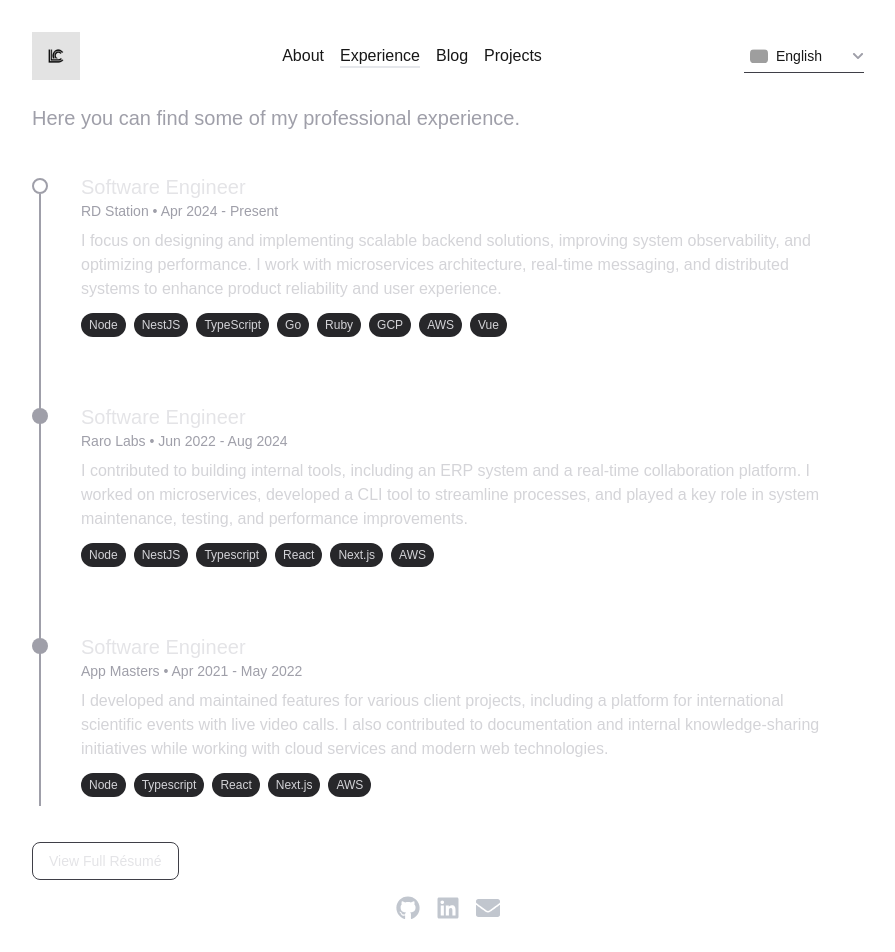
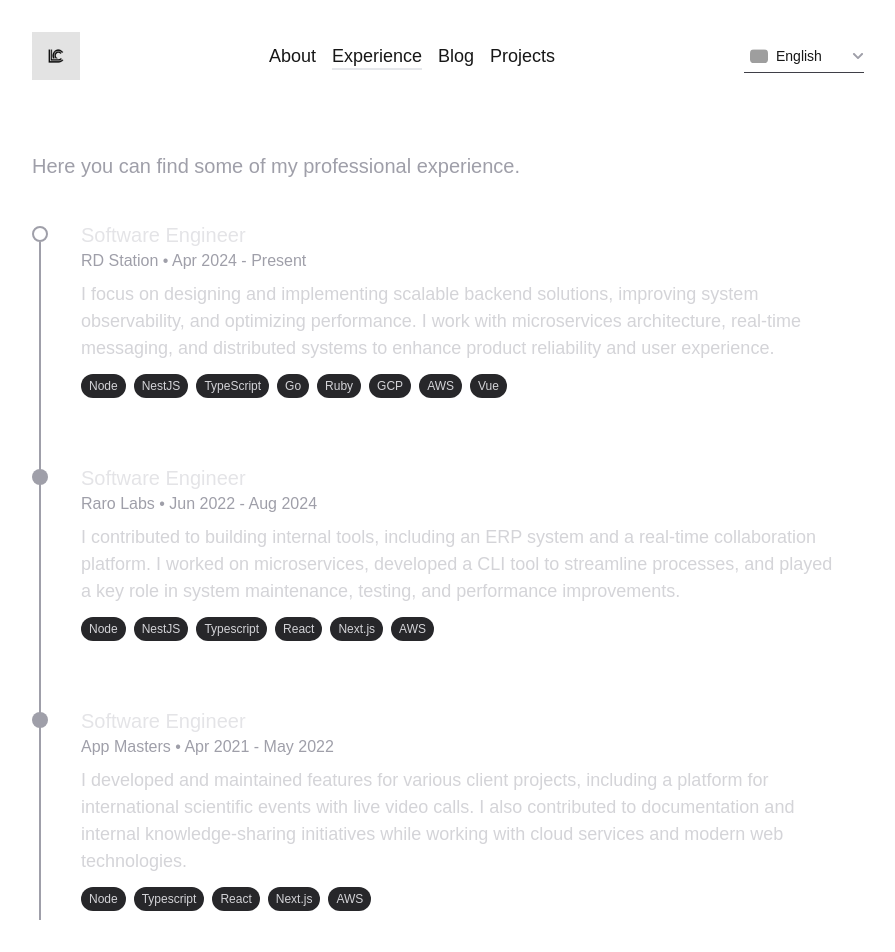
Before and after one commit to lcastrof/lucasdecastro.dev, a Next.js app: page /en/experience in a window 1280 px wide. Shown: the top 952 px of the page, without its empty margins (192-1087 px from the left). Built offline with nearby package versions, Linux system fonts and the light colour scheme; grey boxes are pictures that could not be loaded.

Commit message:
style: fix some basic styles

```diff
--- a/mdx-components.tsx
+++ b/mdx-components.tsx
@@ -27,16 +27,18 @@ const highlighter = await getSingletonHighlighter({
 });
 
 const components = {
-  h1: (props: HeadingProps) => <h1 className="font-medium mb-0" {...props} />,
+  h1: (props: HeadingProps) => (
+    <h1 className="font-medium mb-2 text-4xl" {...props} />
+  ),
   h2: (props: HeadingProps) => (
     <h2
-      className="text-gray-800 dark:text-zinc-200 font-medium mt-8 mb-3"
+      className="text-gray-800 dark:text-zinc-200 font-medium mt-8 mb-3 text-2xl"
       {...props}
     />
   ),
   h3: (props: HeadingProps) => (
     <h3
-      className="text-gray-800 dark:text-zinc-200 font-medium mt-8 mb-3"
+      className="text-gray-800 dark:text-zinc-200 font-medium mt-8 mb-3 text-xl"
       {...props}
     />
   ),
--- a/src/app/[locale]/about/page.tsx
+++ b/src/app/[locale]/about/page.tsx
@@ -9,7 +9,7 @@ export default function About() {
     <PageContainer>
       <PageHeader subtitle={t("subtitle")} />
 
-      <article className="flex flex-col gap-2 text-lg">
+      <article className="flex flex-col gap-2">
         {Array.from({ length: 3 }).map((_, i) => (
           <p key={i}>
             {t.rich(`paragraphs.p${i + 1}`, {
--- a/src/app/[locale]/experience/page.tsx
+++ b/src/app/[locale]/experience/page.tsx
@@ -58,7 +58,7 @@ export default function Experience() {
           href={`/resume-${locale}.pdf`}
           target="_blank"
           referrerPolicy="no-referrer"
-          className="px-4 py-2 text-sm text-zinc-200 border border-zinc-700 rounded-lg
+          className="px-4 py-2 text-sm lg:text-base text-zinc-200 border border-zinc-700 rounded-lg
             hover:bg-zinc-800 transition-colors"
         >
           {t("downloadCV")}
--- a/src/app/[locale]/globals.css
+++ b/src/app/[locale]/globals.css
@@ -26,6 +26,10 @@ body {
   font-family: Arial, Helvetica, sans-serif;
   font-size: medium;
   text-rendering: optimizeLegibility;
+}
+
+p {
+  line-height: 1.5;
 }
 
 h1,
--- a/src/app/[locale]/layout.tsx
+++ b/src/app/[locale]/layout.tsx
@@ -48,7 +48,7 @@ export default async function RootLayout({
         className={`${geistMono.variable} ${bungeeShade.variable} antialiased font-mono`}
       >
         <NextIntlClientProvider>
-          <div className="max-w-4xl mx-auto px-8 py-8 min-h-screen flex flex-col gap-4">
+          <div className="max-w-4xl mx-auto px-8 py-8 min-h-screen flex flex-col gap-4 lg:text-lg">
             <Header />
             <main className="flex flex-auto">{children} </main>
             <Footer />
--- a/src/components/download-cv.tsx
+++ /dev/null
@@ -1,21 +0,0 @@
-import { FaDownload } from "react-icons/fa";
-
-interface DownloadCVProps {
-  cvUrl: string;
-  label: string;
-}
-
-export function DownloadCV({ cvUrl, label }: DownloadCVProps) {
-  return (
-    <div className="flex justify-center mt-12">
-      <a
-        href={cvUrl}
-        download
-        className="flex items-center gap-2 px-4 py-2 rounded-lg bg-zinc-800 text-zinc-200 hover:bg-zinc-700 transition-colors"
-      >
-        <FaDownload className="w-4 h-4" />
-        {label}
-      </a>
-    </div>
-  );
-}
--- a/src/components/footer.tsx
+++ b/src/components/footer.tsx
@@ -9,7 +9,7 @@ const links = [
 
 export function Footer() {
   return (
-    <footer className="flex w-full justify-center space-x-4">
+    <footer className="flex w-full justify-center space-x-4 mt-9">
       {links.map(({ href, Icon }) => (
         <IconLink key={href} href={href}>
           <Icon size={24} />
--- a/src/components/navbar.tsx
+++ b/src/components/navbar.tsx
@@ -12,7 +12,7 @@ export function Navbar() {
   const t = useTranslations("Navbar");
 
   return (
-    <div className="flex justify-between">
+    <div className="flex justify-between mb-12">
       <Link locale={locale} href={`/${locale}`}>
         <Image src={LogoImg} alt="Avatar" width={48} height={48} />
       </Link>
--- a/src/components/posts-list.tsx
+++ b/src/components/posts-list.tsx
@@ -52,10 +52,10 @@ export function PostsList({ posts }: PostsListProps) {
                 >
                   <article className="flex items-start justify-between p-4 rounded-lg transition-all hover:bg-zinc-100 dark:hover:bg-zinc-800/50 border-b border-zinc-200 dark:border-zinc-800">
                     <div className="space-y-1.5 pr-8">
-                      <h3 className="font-medium text-zinc-800 dark:text-zinc-200 group-hover:text-blue-500 transition-colors">
+                      <h3 className="font-medium text-lg lg:text-xl text-zinc-800 dark:text-zinc-200 group-hover:text-blue-500 transition-colors">
                         {post.metadata?.title}
                       </h3>
-                      <p className="text-sm text-zinc-600 dark:text-zinc-400 line-clamp-2">
+                      <p className="text-sm lg:text-base text-zinc-600 dark:text-zinc-400 line-clamp-2">
                         {post.metadata?.description}
                       </p>
                     </div>
--- a/src/components/timeline-item.tsx
+++ b/src/components/timeline-item.tsx
@@ -45,7 +45,7 @@ export function TimelineItem({
         <h3 className="text-xl font-medium text-zinc-200">
           {t(`roles.${experience.translationKey}.title`)}
         </h3>
-        <p className="text-sm text-zinc-400">
+        <p className="text-sm lg:text-base text-zinc-400">
           {experience.company} • {formatDate(experience.startDate, locale)} -{" "}
           {experience.endDate === "Present"
             ? t("present")
```
